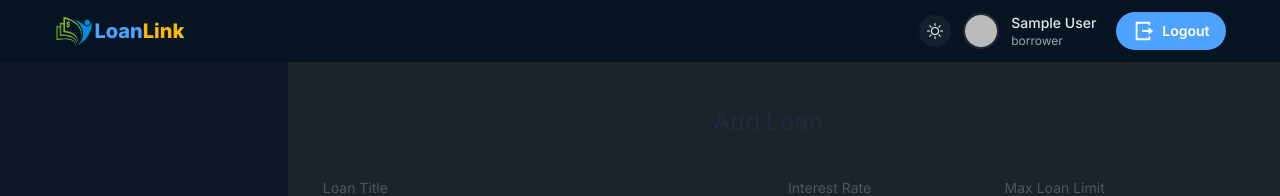
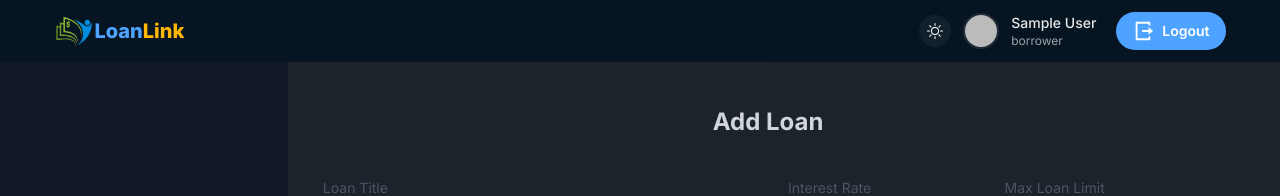
Before and after one commit to injamul007/b12-a11-loanlink-microloan-request-system-client-side, a React (Vite) app: page /dashboard/add-loan in a window 1280 px wide. Shown: the top 196 px of the page. Built offline with nearby package versions, Linux system fonts and the light colour scheme; no server answers; sample sign-in values are in the browser's storage.

Commit message:
update the titles color of add loan page

```diff
--- a/src/pages/Dashboard/Manager/AddLoan.jsx
+++ b/src/pages/Dashboard/Manager/AddLoan.jsx
@@ -91,7 +91,7 @@ const AddLoan = () => {
     <MyContainer>
       <div className="w-full flex flex-col justify-center items-center text-gray-800 rounded-xl lg:pt-1 lg:pb-14 py-6">
         <title>LoanLink || Add Loan</title>
-        <h2 className="lg:text-2xl text-xl font-bold text-center lg:my-10 my-4">Add Loan</h2>
+        <h2 className="lg:text-2xl text-xl text-gray-700 dark:text-gray-300 font-bold text-center lg:my-10 my-4">Add Loan</h2>
         <form onSubmit={handleSubmit(handleAddLoan)}>
           <div className="grid grid-cols-1 lg:grid-cols-2 gap-10">
             <div className="space-y-6">
```
